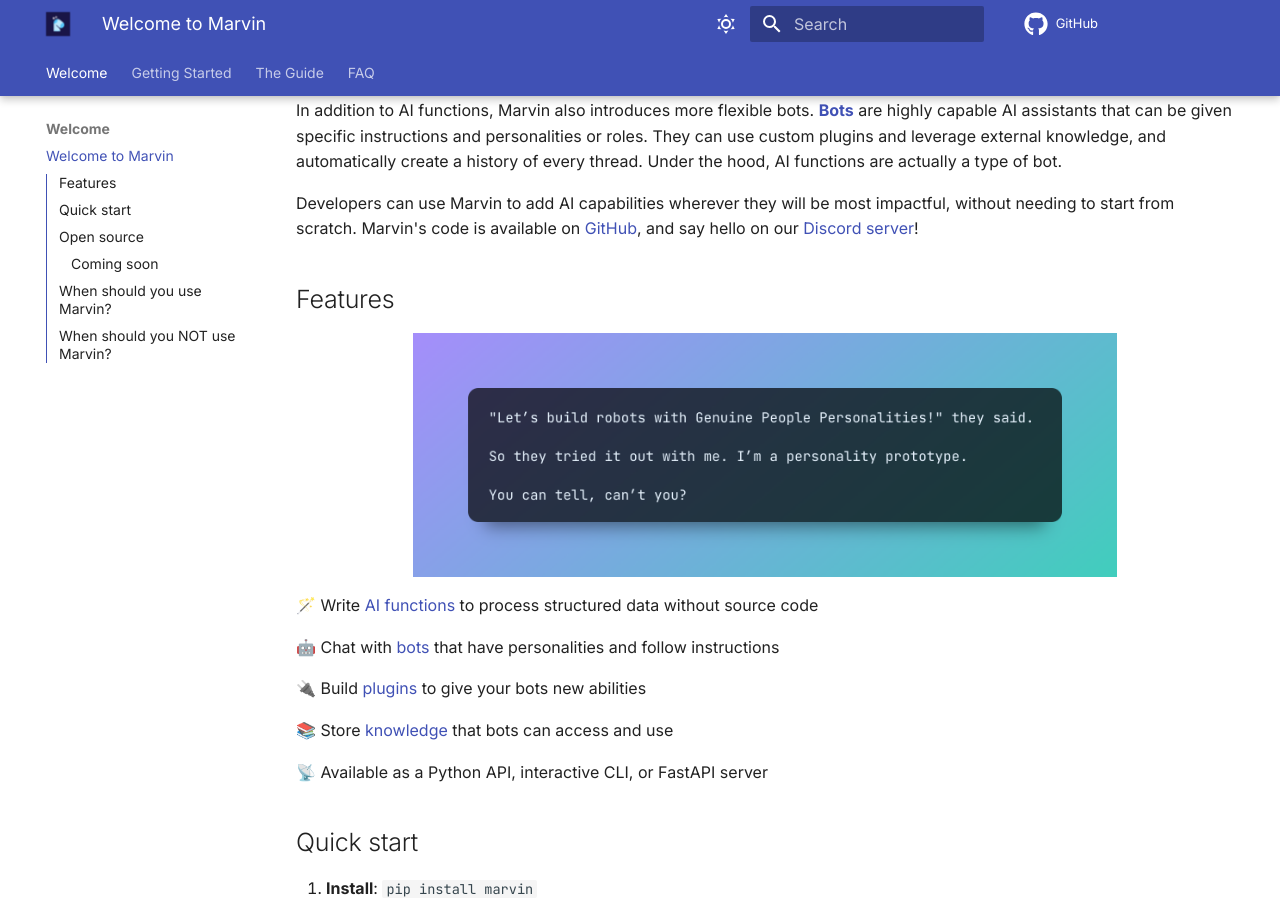
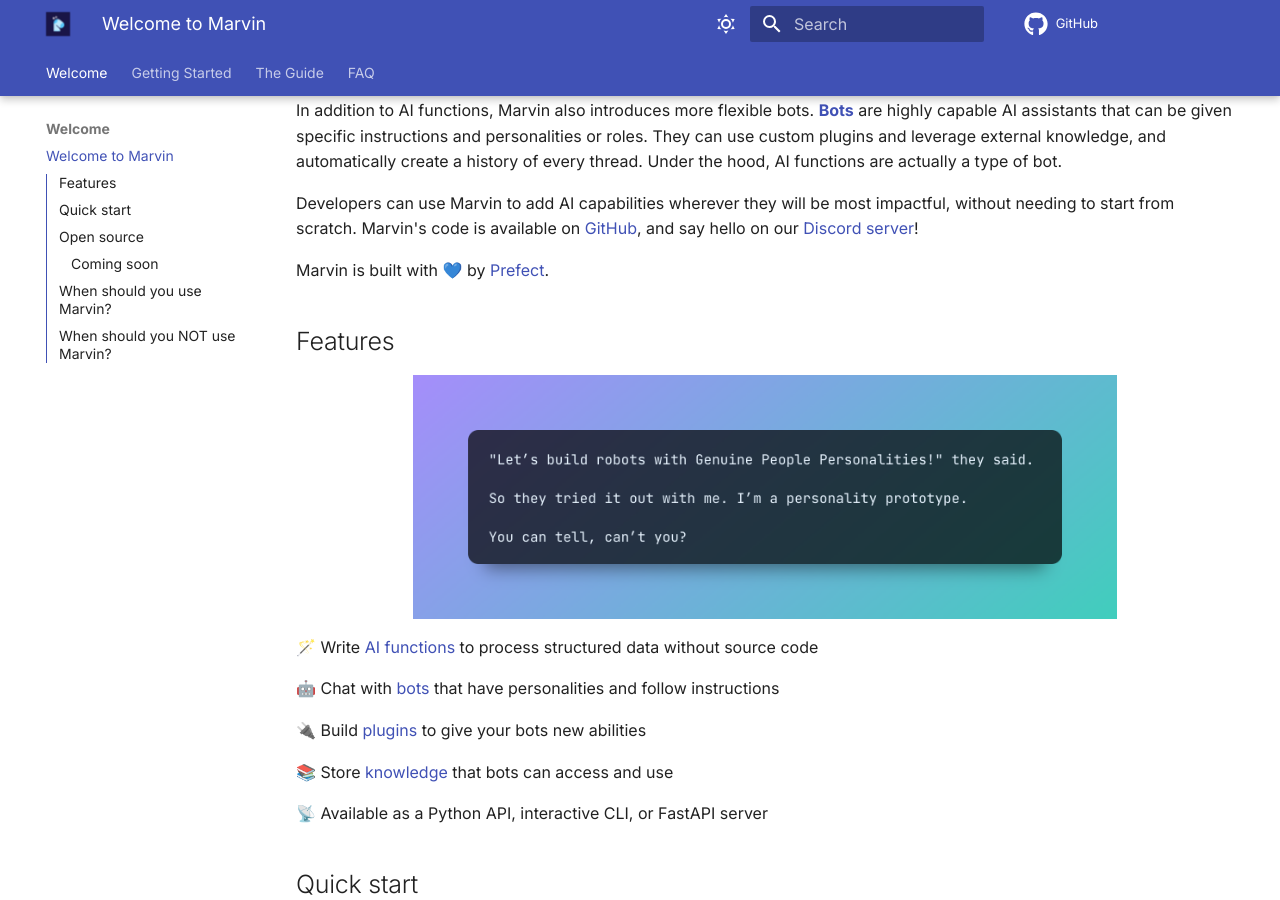
Before and after one commit to PrefectHQ/marvin, an MkDocs documentation site: the page built from docs/index.md, in a window 1280 px wide and 900 px high, scrolled down 835 px. Built offline with MkDocs 1.6.1 and Material for MkDocs 9.7.7, drawn with Linux system fonts in a browser that asks for light colours; comment, search, counter and statistics services are not loaded.

Commit message:
adding built by prefect in docs homepage

```diff
--- a/docs/index.md
+++ b/docs/index.md
@@ -15,6 +15,8 @@
 In addition to AI functions, Marvin also introduces more flexible bots. [**Bots**](guide/concepts/bots.md) are highly capable AI assistants that can be given specific instructions and personalities or roles. They can use custom plugins and leverage external knowledge, and automatically create a history of every thread. Under the hood, AI functions are actually a type of bot.
 
 Developers can use Marvin to add AI capabilities wherever they will be most impactful, without needing to start from scratch. Marvin's code is available on [GitHub](https://github.com/prefecthq/marvin), and say hello on our [Discord server](https://discord.gg/Kgw4HpcuYG)!
+
+Marvin is built with 💙 by [Prefect](https://www.prefect.io).
 
 <!-- !!! quote "GPP"
     "Let’s build robots with Genuine People Personalities!" they said. So they tried it out with me. I’m a personality prototype. You can tell, can’t you?
```
